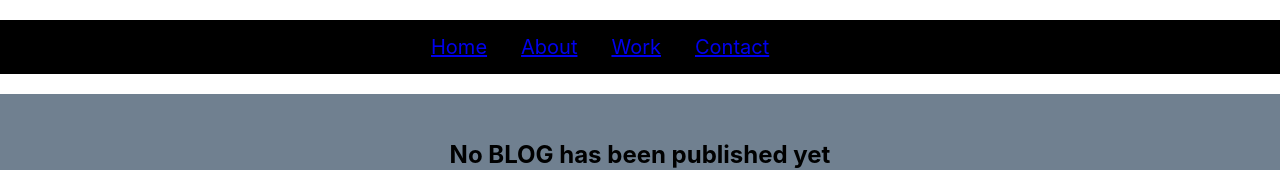
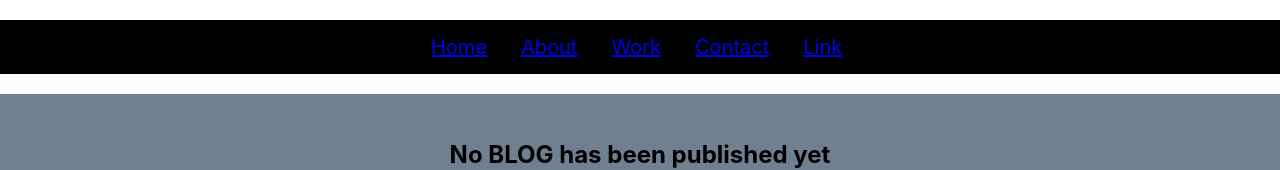
Before and after one commit to saiful2612/portfolio-site, a React (Create React App) app: page /blog in a window 1280 px wide. Shown: the top 170 px of the page. Built offline with nearby package versions, Linux system fonts and the light colour scheme.

Commit message:
navbar fixed

```diff
--- a/src/Component/Header/Header.js
+++ b/src/Component/Header/Header.js
@@ -23,6 +23,7 @@ const Header = () => {
                         <li><Link to="/about">About</Link></li>
                         <li><Link to="/work">Work</Link></li>
                         <li><Link to="/contact">Contact</Link></li>
+                        <li><Link to="/blog">Link</Link></li>
                     </ul>
                 </nav>
                 <Switch>
```
